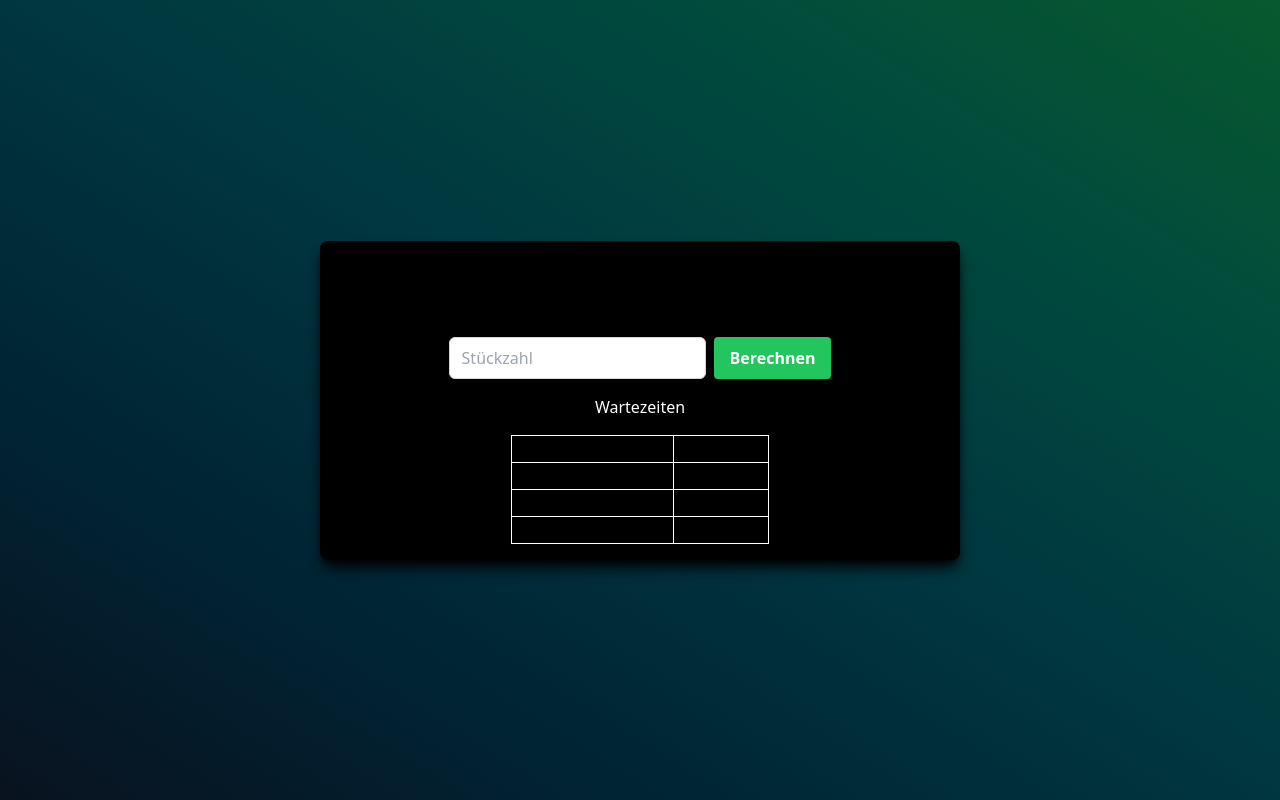
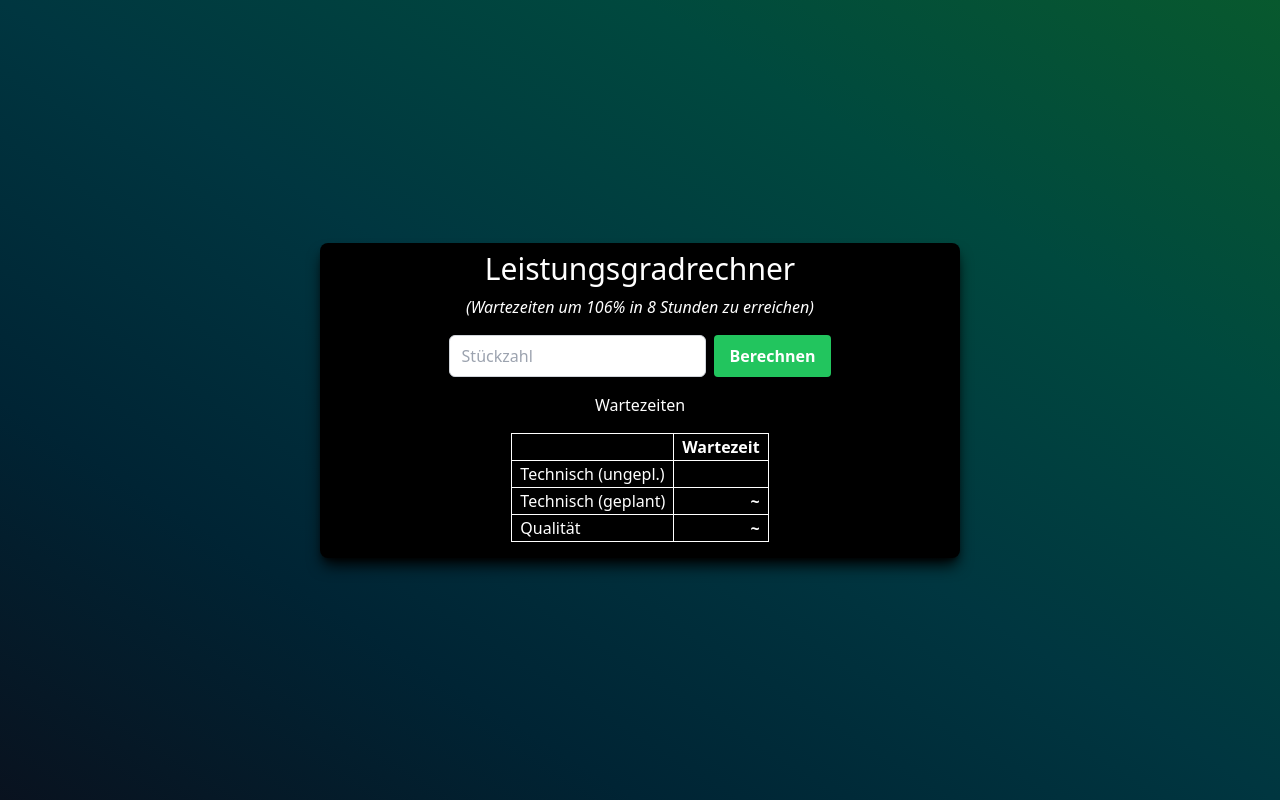
Before and after one commit to SimonHoefling/LSTG-Calculator, a Next.js app: page / in a window 1280 px wide. Built offline with nearby package versions, Linux system fonts and the light colour scheme.

Commit message:
Fixed some font colors that where not showing up in production

```diff
--- a/pages/index.tsx
+++ b/pages/index.tsx
@@ -29,8 +29,8 @@ export default function Home() {
   return (
     <main className="flex justify-center items-center min-h-screen">
       <div className="container mx-4 w-full md:w-1/2 shadow-lg shadow-black rounded-lg bg-black">
-        <h1 className='text-3xl text-center mt-2'>Leistungsgradrechner</h1>
-        <h1 className=" text-lg italic text-center mt-2">(Wartezeiten um 106% in 8 Stunden zu erreichen)</h1>
+        <h1 className='text-3xl text-center mt-2 text-white'>Leistungsgradrechner</h1>
+        <h1 className="text-md italic text-center mt-2 text-white">(Wartezeiten um 106% in 8 Stunden zu erreichen)</h1>
         <div className="mt-4 flex justify-center">
           <div className="flex mx-5">
             <input
@@ -56,28 +56,28 @@ export default function Home() {
             <thead>
               <tr>
                 <th className="border border-white"></th>
-                <th className="border border-white px-2">Wartezeit</th>
+                <th className="border border-white px-2 text-white">Wartezeit</th>
               </tr>
             </thead>
             <tbody>
               <tr>
-                <td className="border border-white px-2">Technisch (ungepl.)</td>
-                <td className="border border-white font-bold text-right px-2">{remainingTime ? `${remainingTime} min` : null}</td>
+                <td className="border border-white px-2 text-white">Technisch (ungepl.)</td>
+                <td className="border border-white font-bold text-right px-2 text-white">{remainingTime ? `${remainingTime} min` : null}</td>
               </tr>
               <tr>
-                <td className="border border-white px-2">Technisch (geplant)</td>
-                <td className="border border-white font-bold text-right px-2">~</td>
+                <td className="border border-white px-2 text-white">Technisch (geplant)</td>
+                <td className="border border-white font-bold text-right px-2 text-white">~</td>
               </tr>
               <tr>
-                <td className="border border-white px-2">Qualität</td>
-                <td className="border border-white font-bold text-right px-2">~</td>
+                <td className="border border-white px-2 text-white">Qualität</td>
+                <td className="border border-white font-bold text-right px-2 text-white">~</td>
               </tr>
             </tbody>
           </table>
         </div>
 
         {remainingTime !== null && (
-          <div className="text-center my-4">
+          <div className="text-center my-4 text-white">
             {remainingTime > 0 ? (
               <p>Wartezeit um 106% in 8 Stunden zu erreichen: {remainingTime} Minuten</p>
             ) : (
```
Also changed, not shown: 1 other file (tests, documents, lock files or other folders).
